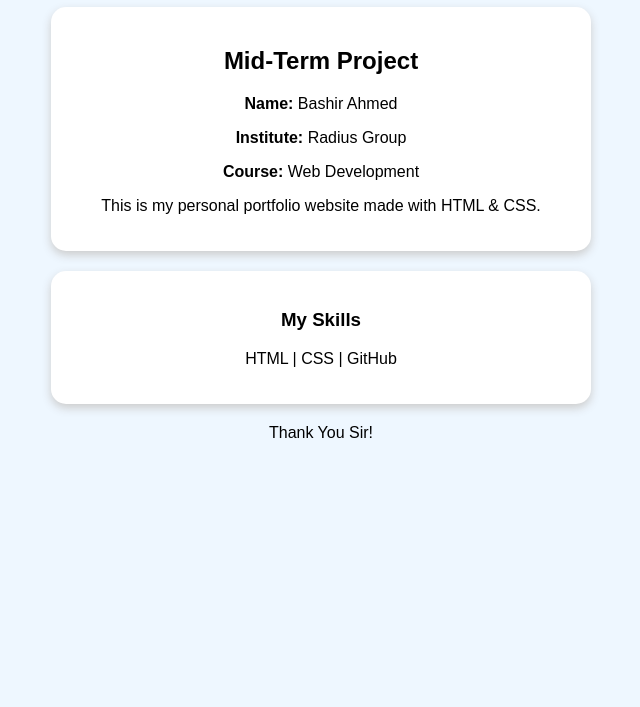
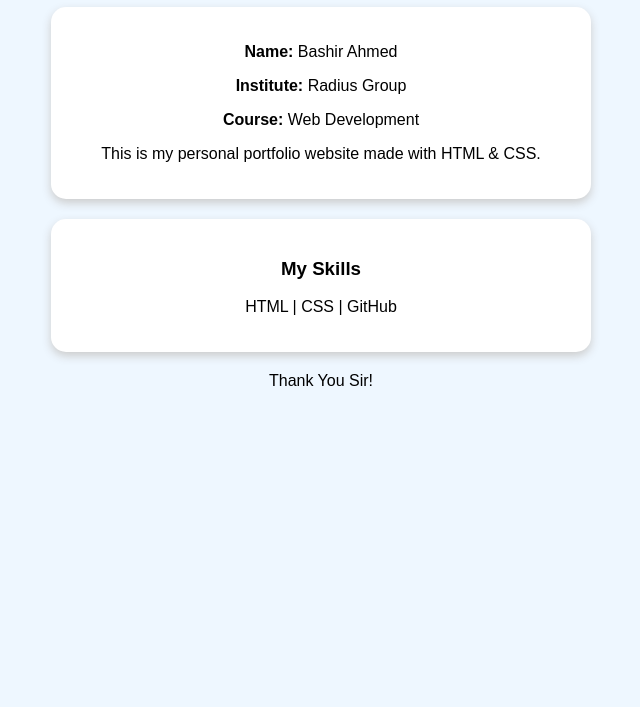
Before and after one commit to marribashir516/My-website-, a plain HTML site: page index.html in a window 1280 px wide. Shown: the part 93-800 px from the top of the page, without its empty margins (319-959 px from the left). Drawn offline with Linux system fonts and the light colour scheme.

Commit message:
Update project title in index.html

```diff
--- a/index.html
+++ b/index.html
@@ -12,7 +12,6 @@ h1{color:#0077b6}
 <body>
 <h1>Welcome To My Website</h1>
 <div class="box">
-<h2>Mid-Term Project</h2>
 <p><b>Name:</b> Bashir Ahmed</p>
 <p><b>Institute:</b> Radius Group</p>
 <p><b>Course:</b> Web Development</p>
```
